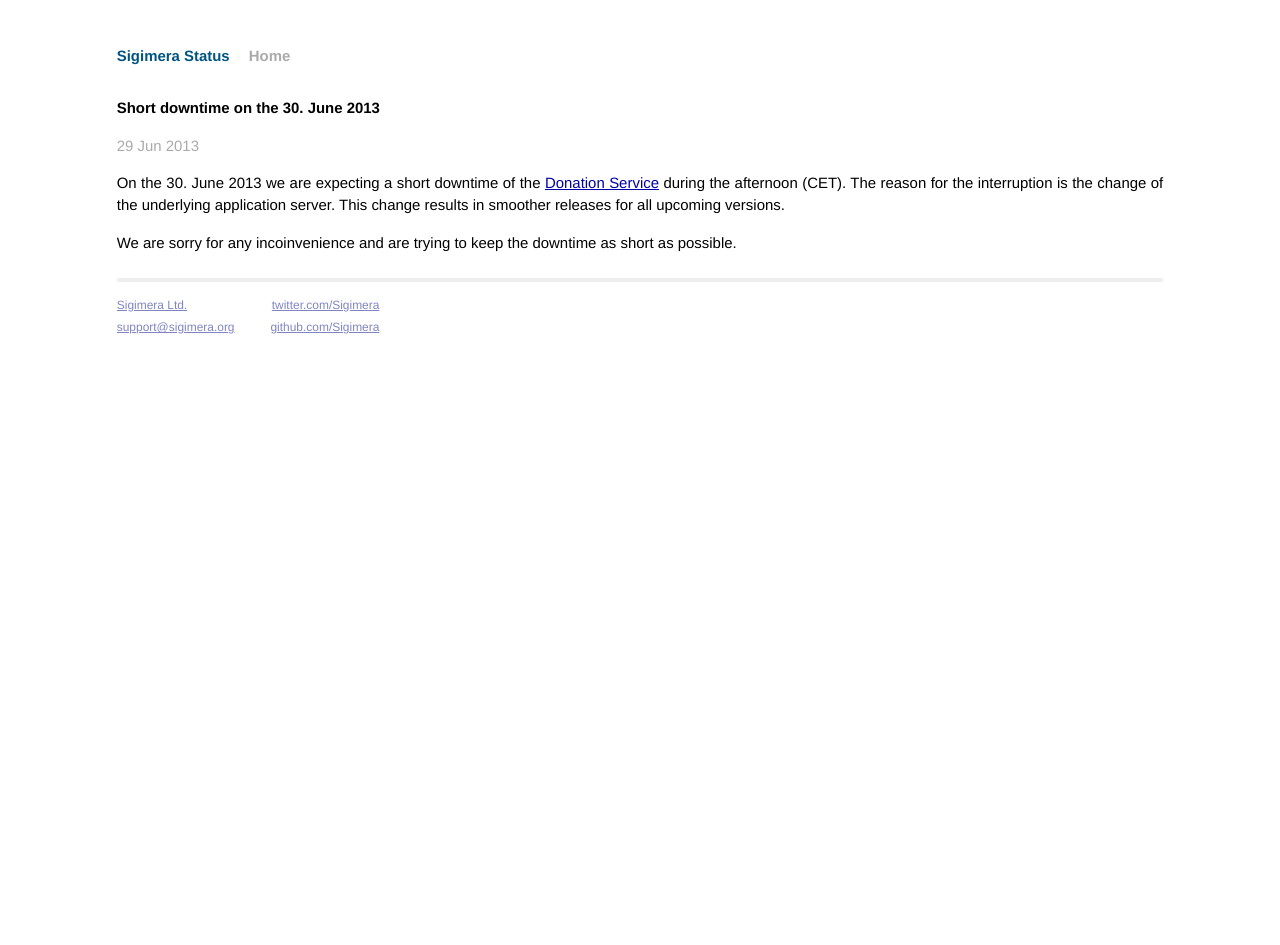
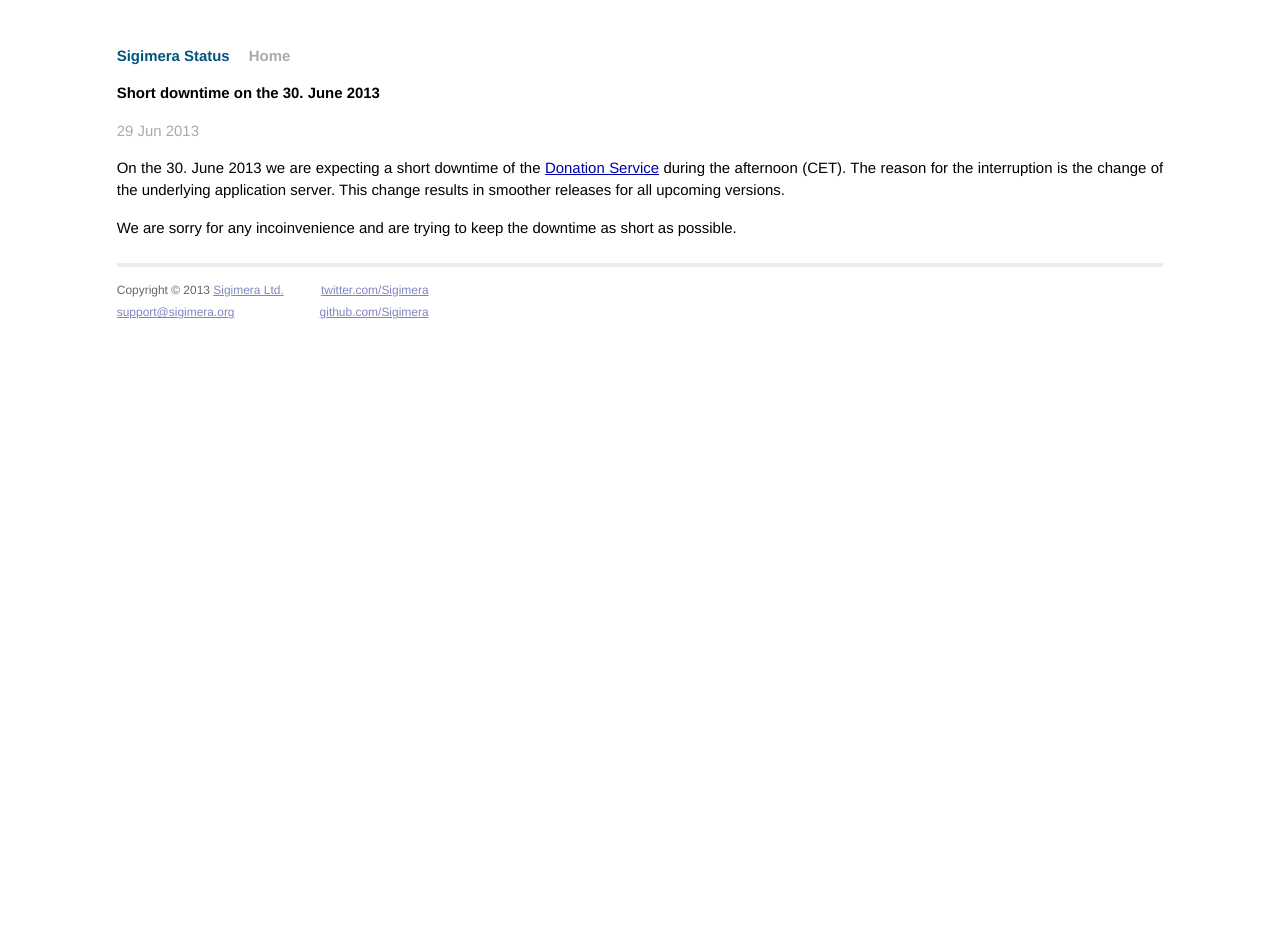
Before and after one commit to Sigimera/sigimera.github.io, a Jekyll site: the page built from _posts/2013-06-29-short-downtime-during-release.md, in a window 1280 px wide. Built offline with Jekyll 4.4.1, drawn with Linux system fonts in a browser that asks for light colours; nearby versions of some CDN libraries; a style sheet for code colours, icons or effects is not loaded.

Commit message:
Making the status message clearer visible.

```diff
--- a/_layouts/default.html
+++ b/_layouts/default.html
@@ -29,7 +29,7 @@
         <div class="footer row-fluid">
           <div class="contact span5">
             <p>
-              <a href="http://www.sigimera.com" target="_blank">Sigimera Ltd.</a><br />
+              Copyright &copy; 2013 <a href="http://www.sigimera.com" target="_blank">Sigimera Ltd.</a><br />
               <a href="mailto:support@sigimera.org">support@sigimera.org</a>
             </p>
           </div>
--- a/css/main.css
+++ b/css/main.css
@@ -75,7 +75,7 @@
 
 .site .header h1.title {
   display: inline-block;
-  margin-bottom: 2em;
+  margin-bottom: 1em;
 }
 
 .site .header h1.title {
--- a/index.html
+++ b/index.html
@@ -4,6 +4,8 @@
 ---
 
 <div class="container">
+  <div class="row-fluid">
+  <div class="well span8 offset2">
     {% include loading.html %}
     {% include online.html %}
     {% include offline.html %}
@@ -11,6 +13,8 @@
     <script type="text/javascript">
       {% include status_check.js %}
     </script>
+  </div>
+  </div>
 
   <hr/>
   <div id="home">
```
Lines whose indentation alone changed are shown as unchanged.
